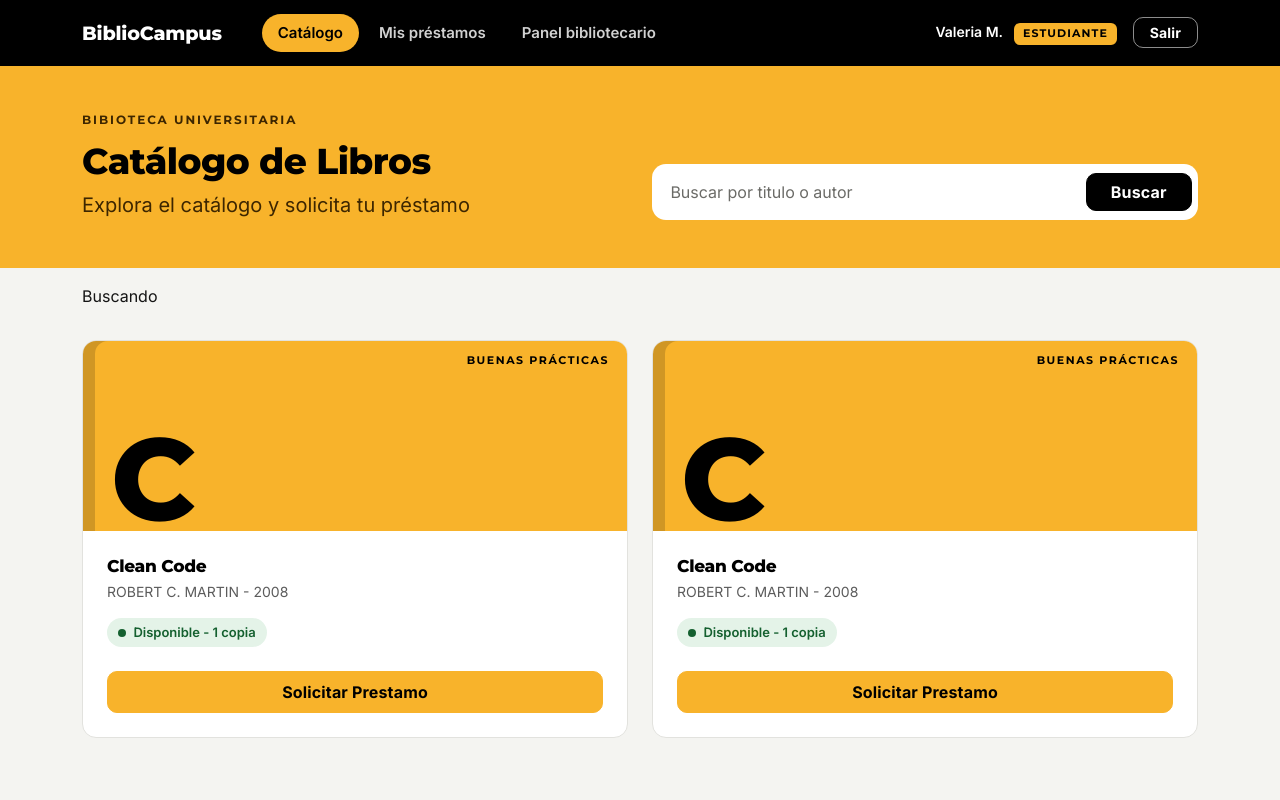
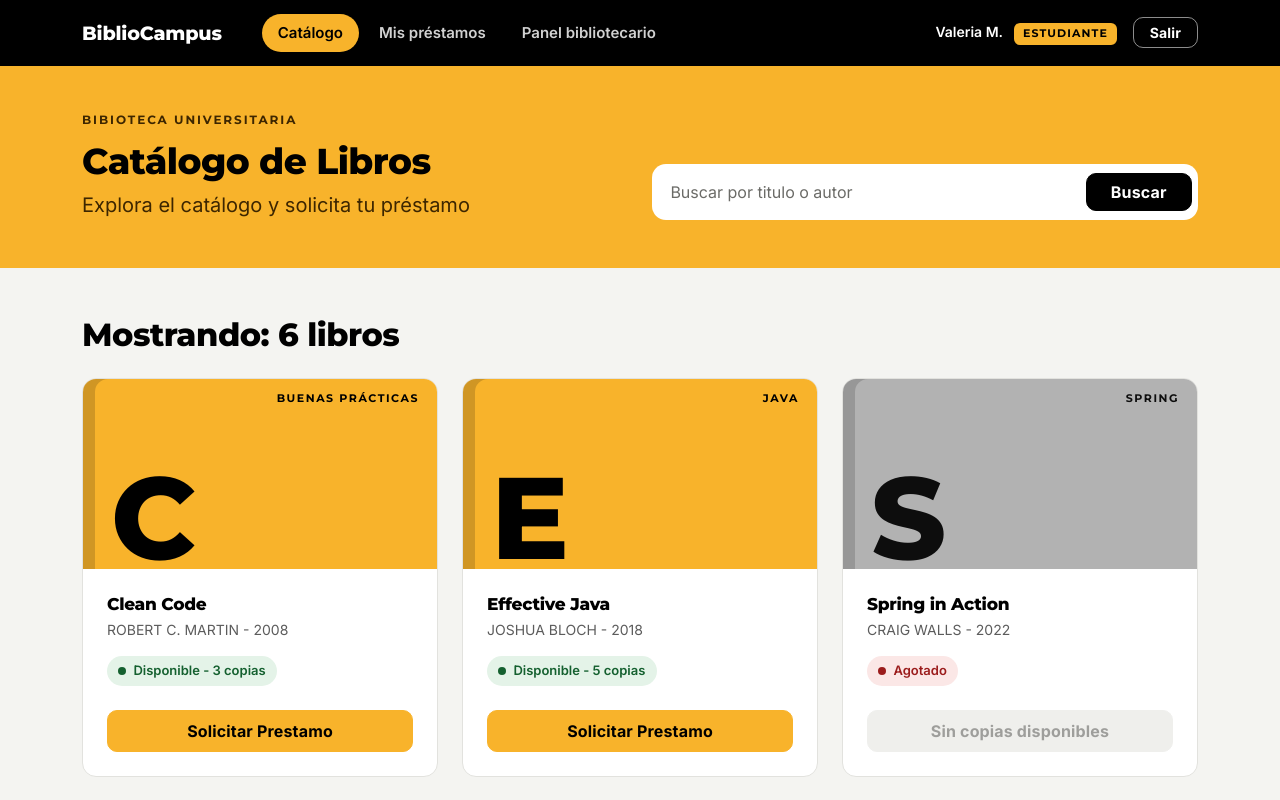
Before and after one commit to vmuguerzac/g2_bibliocampus, an Angular app: page / in a window 1280 px wide. Shown: the top 800 px of the page. Built offline with nearby package versions, Linux system fonts and the light colour scheme.

Commit message:
feat: mostrar datos del padre libro-list en el hijo libro-card

```diff
--- a/src/app/componentes/libro-card/libro-card.html
+++ b/src/app/componentes/libro-card/libro-card.html
@@ -1,11 +1,16 @@
 <article class="card book-card h-100">
-    <div class="cover cv-1" [class.sold]="agotado()" role="img">
-        <span class="cover-letter">{{ titulo.charAt(0) }}</span>
-        <span class="cover-cat">{{categoria}}</span>
-    </div>
+    @if(libro().portadaUrl){
+        <img class="cover-img" [src]="libro().portadaUrl">
+    }@else {
+        <div class="cover cv-1" [class.sold]="agotado()" role="img">
+            <span class="cover-letter">{{ libro().titulo.charAt(0) }}</span>
+            <span class="cover-cat">{{ libro().categoria}}</span>
+        </div>
+    }
+
     <div class="card-body d-flex flex-column p-4">
-        <h3 class="titulo mb-1">{{ titulo }}</h3>
-        <p class="small muted mb-3">{{ autor.toUpperCase() }} - {{ anio }}</p>
+        <h3 class="titulo mb-1">{{ libro().titulo }}</h3>
+        <p class="small muted mb-3">{{ libro().autor.toUpperCase() }} - {{ libro().anio }}</p>
         <p class="mb-4">
             <span class="pill"
                 [class.pill-ok]="!agotado()"
--- a/src/app/componentes/libro-card/libro-card.ts
+++ b/src/app/componentes/libro-card/libro-card.ts
@@ -1,4 +1,5 @@
-import { Component, computed, signal } from '@angular/core';
+import { Component, computed, input, signal } from '@angular/core';
+import { Libro } from '../../modelos/libro';
 
 @Component({
   imports: [],
@@ -7,21 +8,17 @@ import { Component, computed, signal } from '@angular/core';
   templateUrl: './libro-card.html',
 })
 export class LibroCard {
-  protected titulo:string = "Clean Code";
-  protected autor:string = "Robert C. Martin";
-  protected anio:number = 2008;
-  protected categoria:string = "Buenas prácticas";
-  protected copias = signal(1);
+  libro = input.required<Libro>();
 
-  protected agotado = computed(()=> this.copias() === 0);
+  protected agotado = computed(()=> this.libro().copiasDisponibles === 0);
   protected etiqueta = computed(() =>
       this.agotado() ? 'Agotado':
-                  `Disponible - ${this.copias()} ${this.copias() === 1?'copia':'copias'}`
+                  `Disponible - ${this.libro().copiasDisponibles} ${this.libro().copiasDisponibles === 1?'copia':'copias'}`
 
   );
 
   protected alSolicitar():void {
-    this.copias.update((c) => c - 1);
+    this.libro().copiasDisponibles -- ;
   }
 
 }
--- a/src/app/componentes/libro-lista/libro-lista.html
+++ b/src/app/componentes/libro-lista/libro-lista.html
@@ -28,16 +28,15 @@
         </div>
     </div>
 </header>
-<p class="container py-3">
-    Buscando {{terminoBusqueda()}}
-</p>
-<article class="container">
-    <div class="row mt-2">
-        <div class="col-6">
-            <app-libro-card></app-libro-card>
-        </div>
-        <div class="col-6">
-            <app-libro-card></app-libro-card>
-        </div>
+<main class="container py-5">
+    <h2 class="resultados mb-4">Mostrando: {{librosVisibles().length}} libros</h2>
+    <div class="row row-cols-1 row-cols-md-2 row-cols-xl-3 g-4">
+        @for(l of librosVisibles(); track l.id){
+            <div class="col">
+                <app-libro-card [libro]="l"></app-libro-card>
+            </div>
+        }@empty {
+            <p class="muted">No se encontraron libros con esos criterios</p>
+        }
     </div>
-</article>
+</main>
--- a/src/app/componentes/libro-lista/libro-lista.ts
+++ b/src/app/componentes/libro-lista/libro-lista.ts
@@ -1,5 +1,7 @@
-import { Component, signal } from '@angular/core';
+import { Component, computed, signal } from '@angular/core';
 import { LibroCard } from '../libro-card/libro-card';
+import { Libro } from '../../modelos/libro';
+import { LIBROS } from '../../datos/libros';
 
 @Component({
   imports: [LibroCard],
@@ -8,8 +10,18 @@ import { LibroCard } from '../libro-card/libro-card';
   templateUrl: './libro-lista.html',
 })
 export class LibroLista {
+  protected libros = signal<Libro[]>(LIBROS);
   protected borrador = signal(''); // lo que se escribe
   protected terminoBusqueda = signal(''); // lo que buscar al hacer click en buscar
+
+  protected librosVisibles = computed(() => {
+    const temp = this.terminoBusqueda().toLocaleLowerCase();
+    return this.libros().filter(
+      (l) => !temp ||
+             l.titulo.toLowerCase().includes(temp) ||
+             l.autor.toLowerCase().includes(temp)
+    )
+  });
 
   protected alEscribir(evento:Event):void {
     this.borrador.set(
--- /dev/null
+++ b/src/app/datos/libros.ts
@@ -0,0 +1,10 @@
+import { Libro } from "../modelos/libro";
+
+export const LIBROS: Libro[] = [
+  { id: 1, titulo: 'Clean Code', autor: 'Robert C. Martin', categoria: 'Buenas prácticas', anio: 2008, portadaUrl: '', copiasDisponibles: 3 },
+  { id: 2, titulo: 'Effective Java', autor: 'Joshua Bloch', categoria: 'Java', anio: 2018, portadaUrl: '', copiasDisponibles: 5 },
+  { id: 3, titulo: 'Spring in Action', autor: 'Craig Walls', categoria: 'Spring', anio: 2022, portadaUrl: '', copiasDisponibles: 0 },
+  { id: 4, titulo: 'Design Patterns', autor: 'Gamma, Helm, Johnson, Vlissides', categoria: 'Patrones de diseño', anio: 1994, portadaUrl: '', copiasDisponibles: 2 },
+  { id: 5, titulo: 'Refactoring', autor: 'Martin Fowler', categoria: 'Buenas prácticas', anio: 2018, portadaUrl: '', copiasDisponibles: 0 },
+  { id: 6, titulo: 'The Pragmatic Programmer', autor: 'Hunt y Thomas', categoria: 'Buenas prácticas', anio: 2019, portadaUrl: '', copiasDisponibles: 4 },
+];
--- /dev/null
+++ b/src/app/modelos/libro.ts
@@ -0,0 +1,9 @@
+export interface Libro {
+    id:number;
+    titulo:string;
+    autor:string;
+    categoria:string;
+    anio:number;
+    portadaUrl:string;
+    copiasDisponibles:number;
+}
```
